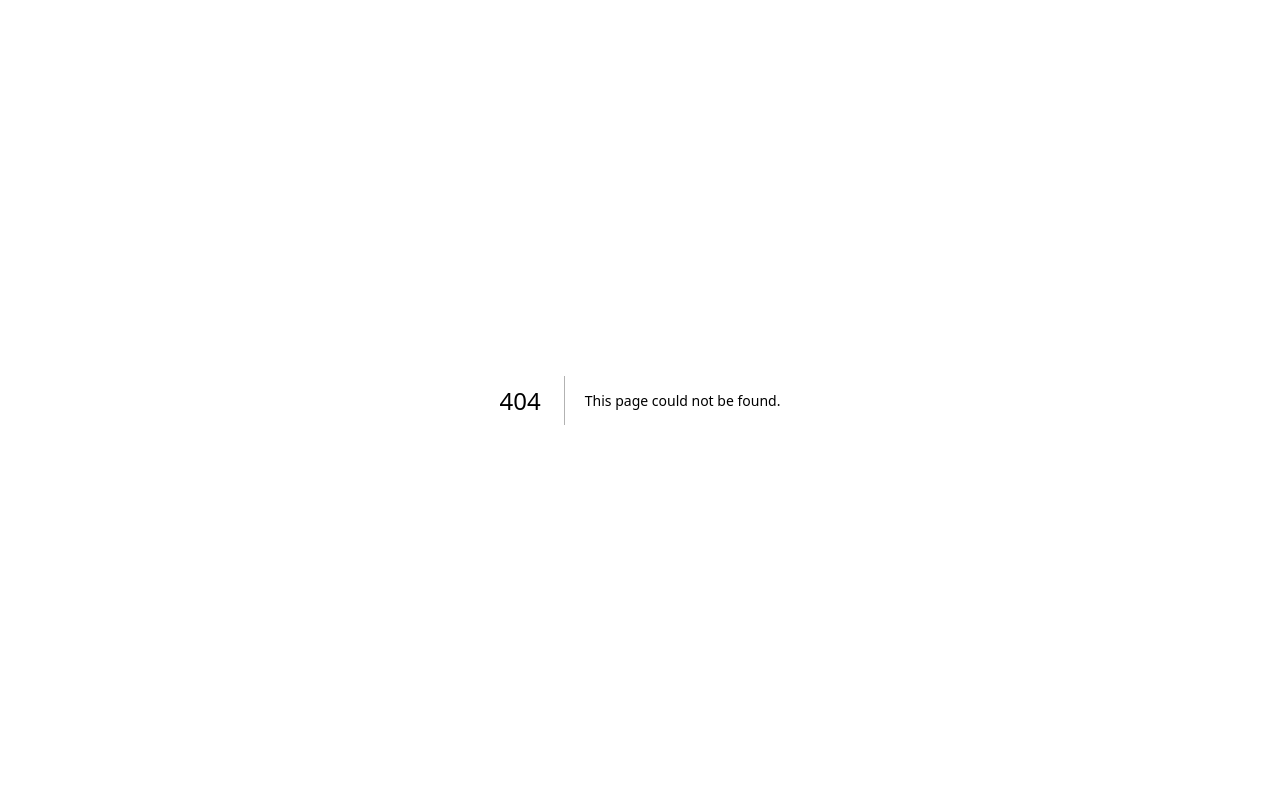
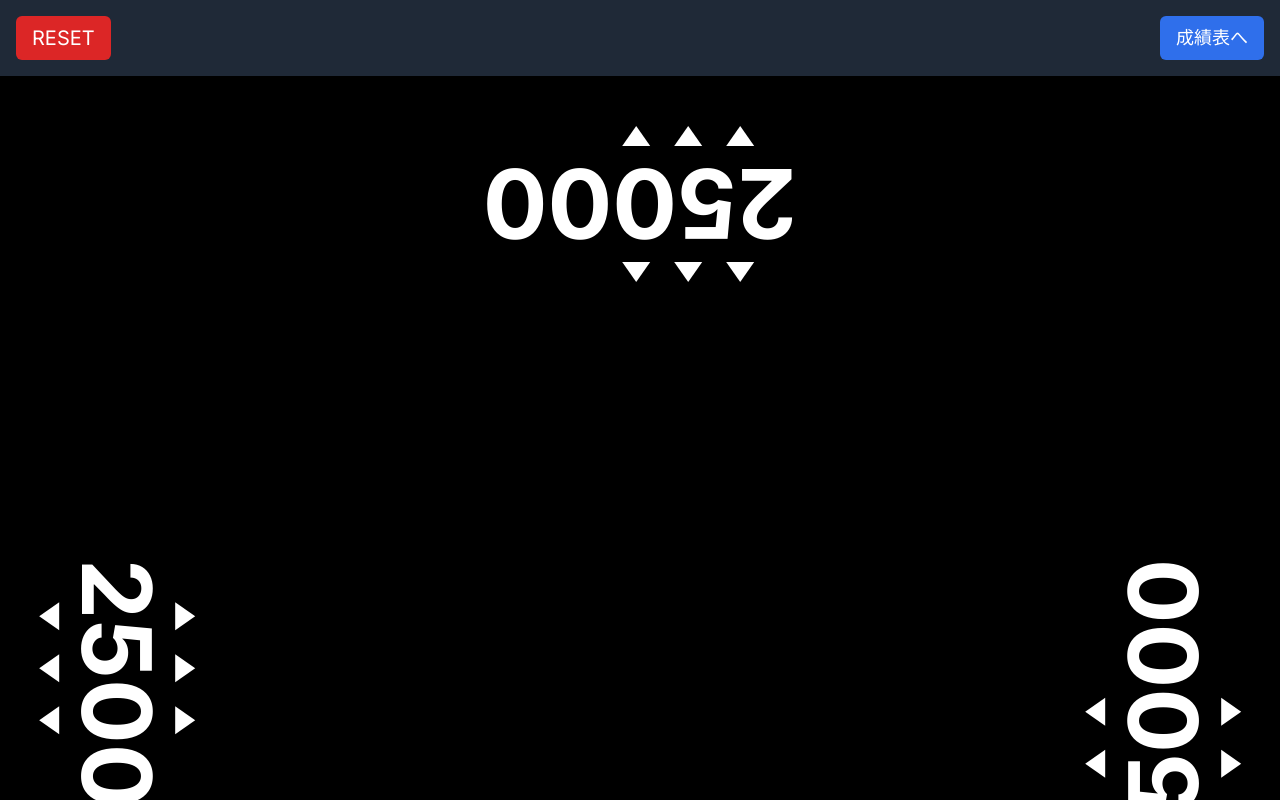
Before and after one commit to TsubasaSaito331/mahjong_score_app, a Next.js app: page /score-display in a window 1280 px wide. Before the commit this address had no page. Shown: the top 800 px of the page. Built offline with nearby package versions, Linux system fonts and the light colour scheme.

Commit message:
点数表示ページの実装

```diff
--- /dev/null
+++ b/app/score-display/page.tsx
@@ -0,0 +1,280 @@
+'use client';
+
+import { useState } from 'react';
+import Link from 'next/link';
+
+interface PlayerScore {
+  name: string;
+  score: number;
+  position: 'top' | 'right' | 'bottom' | 'left';
+}
+
+export default function ScoreDisplayPage() {
+  const [players, setPlayers] = useState<PlayerScore[]>([
+    { name: '上', score: 25000, position: 'bottom' },
+    { name: '左', score: 25000, position: 'right' },
+    { name: '下', score: 25000, position: 'top' },
+    { name: '右', score: 25000, position: 'left' },
+  ]);
+  const [selectedPlayerIndex, setSelectedPlayerIndex] = useState<number | null>(
+    null,
+  );
+
+  const updateScore = (playerIndex: number, amount: number) => {
+    setPlayers((prev) =>
+      prev.map((player, index) =>
+        index === playerIndex
+          ? { ...player, score: player.score + amount }
+          : player,
+      ),
+    );
+  };
+
+  const totalScore = players.reduce((sum, player) => sum + player.score, 0);
+
+  const TriangleButton = ({
+    direction,
+    onClick,
+    disabled = false,
+  }: {
+    direction: 'up' | 'down';
+    onClick: () => void;
+    disabled?: boolean;
+  }) => (
+    <button
+      onClick={onClick}
+      disabled={disabled}
+      className={`flex h-6 w-6 items-center justify-center ${
+        disabled ? 'opacity-30' : 'opacity-100'
+      }`}
+    >
+      {direction === 'up' ? (
+        <div className="h-0 w-0 border-b-[20px] border-l-[14px] border-r-[14px] border-b-white border-l-transparent border-r-transparent"></div>
+      ) : (
+        <div className="h-0 w-0 border-l-[14px] border-r-[14px] border-t-[20px] border-l-transparent border-r-transparent border-t-white"></div>
+      )}
+    </button>
+  );
+
+  const PlayerScoreDisplay = ({
+    player,
+    index,
+  }: {
+    player: PlayerScore;
+    index: number;
+  }) => {
+    const handleScoreClick = () => {
+      setSelectedPlayerIndex(selectedPlayerIndex === index ? null : index);
+    };
+
+    const getDifferenceDisplay = () => {
+      if (selectedPlayerIndex === null) return player.score;
+
+      const baseScore = players[selectedPlayerIndex].score;
+      const difference = player.score - baseScore;
+
+      if (index === selectedPlayerIndex) {
+        return 'BASE';
+      }
+
+      return difference >= 0 ? `+${difference}` : `${difference}`;
+    };
+
+    const isShowingDifference = selectedPlayerIndex !== null;
+    const getPositionClasses = (position: string) => {
+      switch (position) {
+        case 'top':
+          return 'absolute top-12 left-1/2 transform -translate-x-1/2';
+        case 'right':
+          return 'absolute top-1/2 -right-10 transform -translate-y-1/2';
+        case 'bottom':
+          return 'absolute bottom-12 left-1/2 transform -translate-x-1/2';
+        case 'left':
+          return 'absolute top-1/2 -left-10 transform -translate-y-1/2';
+        default:
+          return '';
+      }
+    };
+
+    const getRotationClasses = (position: string) => {
+      switch (position) {
+        case 'top':
+          return 'rotate-180';
+        case 'right':
+          return 'rotate-90';
+        case 'bottom':
+          return '';
+        case 'left':
+          return '-rotate-90';
+        default:
+          return '';
+      }
+    };
+
+    const getScoreRotationClasses = (position: string) => {
+      switch (position) {
+        case 'top':
+          return '';
+        case 'right':
+          return 'rotate-180';
+        case 'bottom':
+          return '';
+        case 'left':
+          return 'rotate-180';
+        default:
+          return '';
+      }
+    };
+
+    // 左（right）と右（left）の場合、スコアが180度回転されているため、ボタンの順番を逆にする
+    const isScoreRotated =
+      player.position === 'right' || player.position === 'left';
+
+    return (
+      <>
+        <div
+          className={`${getPositionClasses(
+            player.position,
+          )} ${getRotationClasses(player.position)}`}
+        >
+          <div className="flex flex-col items-center space-y-2">
+            {!isShowingDifference && (
+              <>
+                {isScoreRotated ? (
+                  // 左・右の場合：百、千、万の順番
+                  <div className="ml-24 flex space-x-7">
+                    <>
+                      <TriangleButton
+                        direction="up"
+                        onClick={() => updateScore(index, -100)}
+                      />
+                      <TriangleButton
+                        direction="up"
+                        onClick={() => updateScore(index, -1000)}
+                      />
+                      <TriangleButton
+                        direction="up"
+                        onClick={() => updateScore(index, -10000)}
+                      />
+                    </>
+                  </div>
+                ) : (
+                  // 上・下の場合：万、千、百の順番
+                  <div className="mr-24 flex space-x-7">
+                    <>
+                      <TriangleButton
+                        direction="up"
+                        onClick={() => updateScore(index, 10000)}
+                      />
+                      <TriangleButton
+                        direction="up"
+                        onClick={() => updateScore(index, 1000)}
+                      />
+                      <TriangleButton
+                        direction="up"
+                        onClick={() => updateScore(index, 100)}
+                      />
+                    </>
+                  </div>
+                )}
+              </>
+            )}
+
+            <div
+              className={`cursor-pointer text-8xl font-bold text-white ${getScoreRotationClasses(
+                player.position,
+              )} ${
+                isShowingDifference
+                  ? 'rounded-lg px-10 py-10 hover:bg-white hover:bg-opacity-20'
+                  : ''
+              }`}
+              onClick={handleScoreClick}
+            >
+              {getDifferenceDisplay()}
+            </div>
+
+            {!isShowingDifference && (
+              <>
+                {isScoreRotated ? (
+                  // 左・右の場合：百、千、万の順番
+                  <div className="ml-24 flex space-x-7">
+                    <>
+                      <TriangleButton
+                        direction="down"
+                        onClick={() => updateScore(index, +100)}
+                      />
+                      <TriangleButton
+                        direction="down"
+                        onClick={() => updateScore(index, +1000)}
+                      />
+                      <TriangleButton
+                        direction="down"
+                        onClick={() => updateScore(index, +10000)}
+                      />
+                    </>
+                  </div>
+                ) : (
+                  // 上・下の場合：万、千、百の順番
+                  <div className="mr-24 flex space-x-7">
+                    <>
+                      <TriangleButton
+                        direction="down"
+                        onClick={() => updateScore(index, -10000)}
+                      />
+                      <TriangleButton
+                        direction="down"
+                        onClick={() => updateScore(index, -1000)}
+                      />
+                      <TriangleButton
+                        direction="down"
+                        onClick={() => updateScore(index, -100)}
+                      />
+                    </>
+                  </div>
+                )}
+              </>
+            )}
+          </div>
+        </div>
+      </>
+    );
+  };
+
+  return (
+    <div className="flex h-screen w-full flex-col bg-gray-900">
+      {/* ヘッダー */}
+      <div className="flex flex-shrink-0 items-center justify-between bg-gray-800 p-4">
+        <button
+          onClick={() =>
+            setPlayers((prev) =>
+              prev.map((player) => ({ ...player, score: 25000 })),
+            )
+          }
+          className="rounded-md bg-red-600 px-4 py-2 text-xl text-white transition-colors hover:bg-red-700"
+        >
+          RESET
+        </button>
+        <Link
+          href="/dashboard"
+          className="rounded-md bg-blue-600 px-4 py-2 text-lg text-white transition-colors hover:bg-blue-700"
+        >
+          成績表へ
+        </Link>
+      </div>
+
+      {/* メインゲームエリア */}
+      <div className="flex flex-1 items-center justify-center">
+        <div className="relative aspect-square h-full max-h-none w-full max-w-none overflow-hidden bg-black">
+          {players.map((player, index) => (
+            <PlayerScoreDisplay key={index} player={player} index={index} />
+          ))}
+        </div>
+      </div>
+
+      {/* フッター */}
+      <div className="flex-shrink-0 bg-gray-800 p-4 text-center">
+        <div className="text-4xl font-bold text-white">TOTAL: {totalScore}</div>
+      </div>
+    </div>
+  );
+}
--- a/app/ui/dashboard/nav-links.tsx
+++ b/app/ui/dashboard/nav-links.tsx
@@ -4,6 +4,7 @@ import {
   HomeIcon,
   DocumentDuplicateIcon,
   Cog6ToothIcon,
+  CalculatorIcon,
 } from '@heroicons/react/24/outline';
 import Link from 'next/link';
 import { usePathname } from 'next/navigation';
@@ -15,6 +16,11 @@ const links = [
     name: '試合結果',
     href: '/dashboard/game-results',
     icon: DocumentDuplicateIcon,
+  },
+  {
+    name: '点数表示',
+    href: '/score-display',
+    icon: CalculatorIcon,
   },
 ];
 
--- a/auth.config.ts
+++ b/auth.config.ts
@@ -8,9 +8,13 @@ export const authConfig = {
     authorized({ auth, request: { nextUrl } }) {
       const isLoggedIn = !!auth?.user;
       const isOnDashboard = nextUrl.pathname.startsWith('/dashboard');
+      const isOnScoreDisplay = nextUrl.pathname.startsWith('/score-display');
+
       if (isOnDashboard) {
         if (isLoggedIn) return true;
         return false; // Redirect unauthenticated users to login page
+      } else if (isOnScoreDisplay) {
+        return true; // Allow access to score-display for all users
       } else if (isLoggedIn) {
         return Response.redirect(new URL('/dashboard', nextUrl));
       }
```
